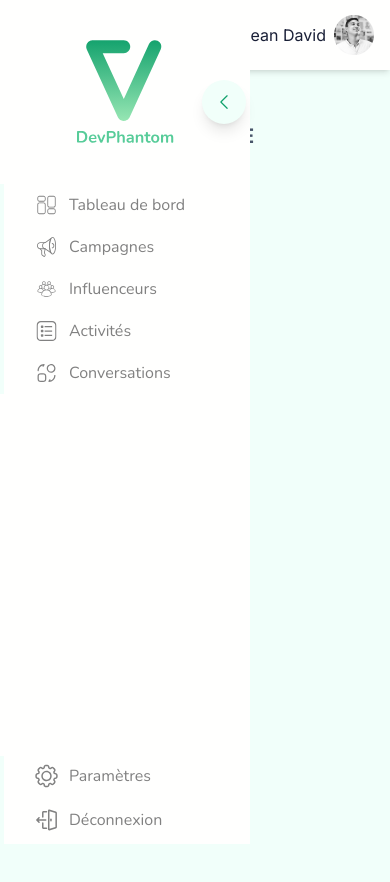
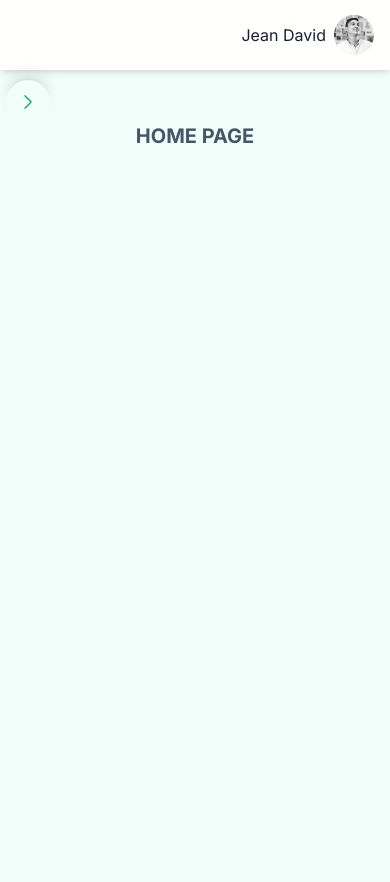
Before and after one commit to Abdoulomr/dev-phantom-test, a Next.js app: page / in a window 390 px wide. Shown: the top 882 px of the page. Built offline with nearby package versions, Linux system fonts and the light colour scheme.

Commit message:
Side bar hidding on load if small screen

```diff
--- a/src/app/Sidebar.tsx
+++ b/src/app/Sidebar.tsx
@@ -1,5 +1,5 @@
 "use client";
-import React, { Dispatch, SetStateAction, useState } from "react";
+import React, { Dispatch, SetStateAction, useEffect, useState } from "react";
 import Image from "next/image";
 import Link from "next/link";
 import { usePathname } from "next/navigation";
@@ -69,6 +69,14 @@ export default function Sidebar({
       </li>
     );
   });
+
+  useEffect(() => {
+    if (window.innerWidth < 768) {
+      setSideBarVisible(!sideBarVisible);
+    }
+    // eslint-disable-next-line react-hooks/exhaustive-deps
+  }, []);
+
   return (
     <section
       className={`fixed flex z-50 flex-col items-center !px-0 top-0 transition-all duration-300 ease-in-out left-[-100%] md:left-0 w-[250px] h-full  bg-[#FFFFFE] ${
```
